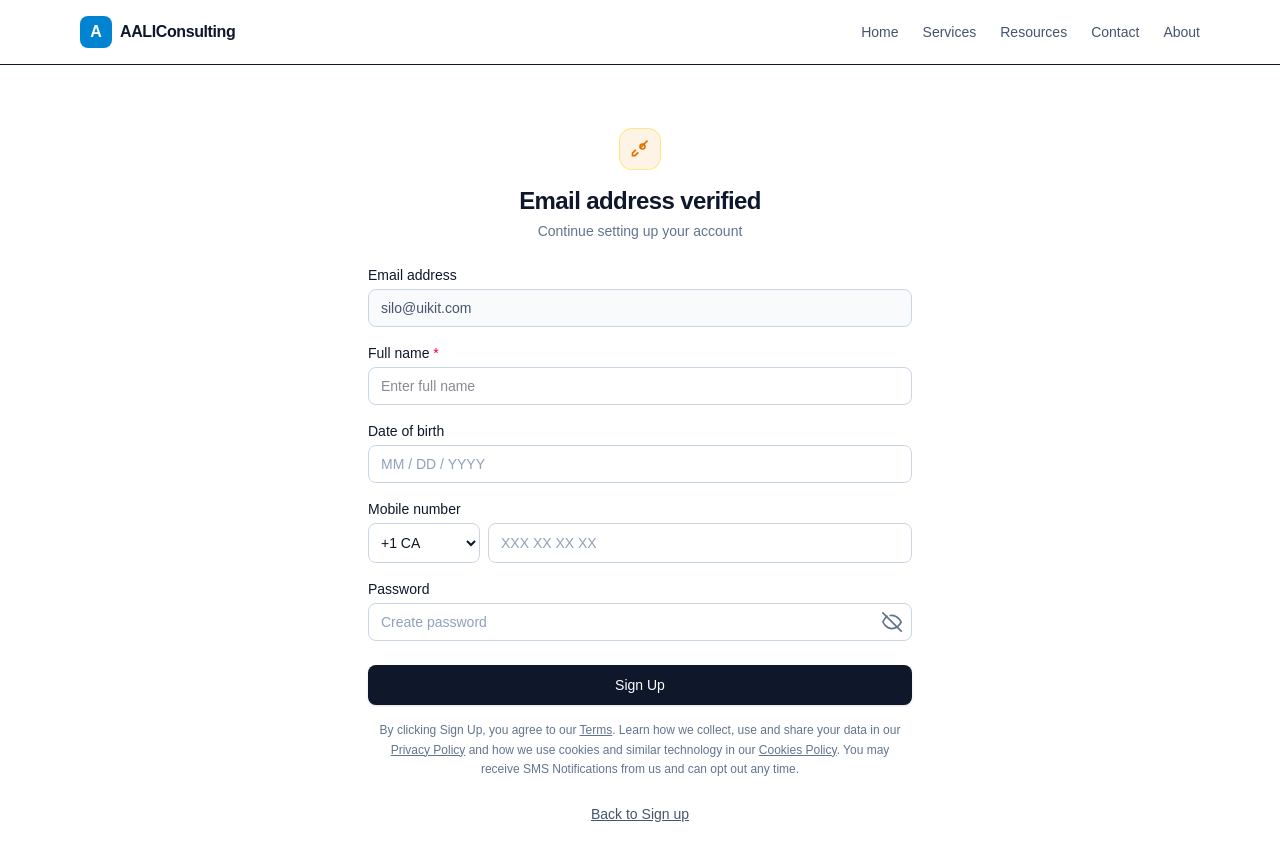
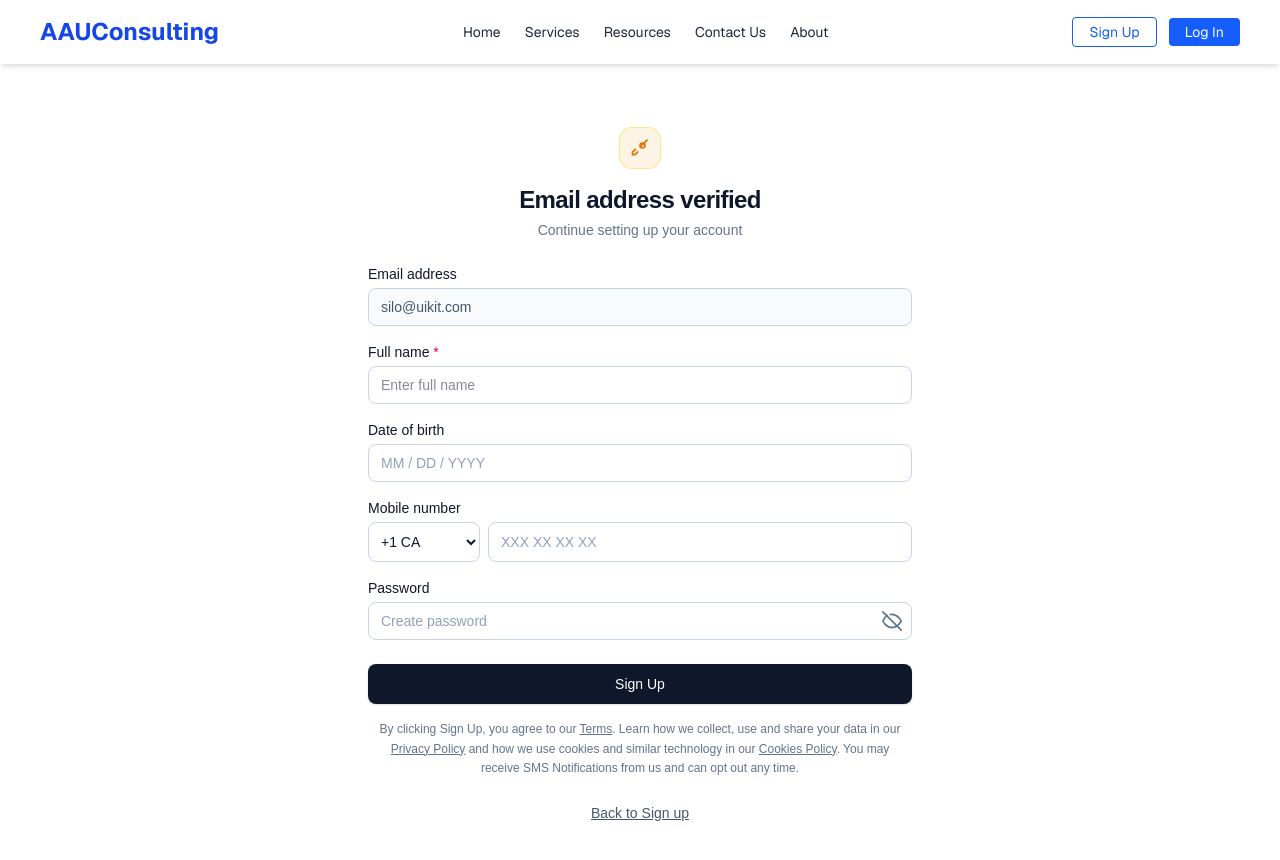
Before and after one commit to forbiddenbey13/aali-consulting, a Next.js app: page /signup in a window 1280 px wide. Shown: the top 860 px of the page. Built offline with nearby package versions, Linux system fonts and the light colour scheme.

Commit message:
Made Header Component

```diff
--- a/app/AboutUs/page.tsx
+++ b/app/AboutUs/page.tsx
@@ -1,4 +1,6 @@
+import Head from 'next/head';
 import React from 'react';
+import Header from '../components/Header';
 
 // The main AboutUsPage component.
 // It displays information about the company, including its vision, mission, and values.
@@ -55,24 +57,7 @@ const AboutUsPage: React.FC = () => {
     <div className="font-sans text-gray-800 bg-white min-h-screen">
 
       {/* Navbar section */}
-      <nav className="flex justify-between items-center px-4 md:px-10 py-4 shadow-md bg-white sticky top-0 z-50">
-        <div className="text-xl md:text-2xl font-bold text-blue-700">AAUConsulting</div>
-
-        {/* Navigation links, hidden on small screens */}
-        <ul className="hidden md:flex space-x-4 md:space-x-6 text-sm">
-          <li><a href="/" className="hover:text-blue-700 transition duration-300">Home</a></li>
-          <li><a href="/services" className="hover:text-blue-700 transition duration-300">Services</a></li>
-          <li><a href="/resources" className="hover:text-blue-700 transition duration-300">Resources</a></li>
-          <li><a href="/ContactUs" className="hover:text-blue-700 transition duration-300">Contact Us</a></li>
-          <li><a href="/about" className="hover:text-blue-700 transition duration-300">About</a></li>
-        </ul>
-
-        {/* Auth buttons, hidden on small screens */}
-        <div className="space-x-2 md:space-x-3 text-sm hidden md:block">
-          <button className="border border-blue-600 text-blue-600 px-3 md:px-4 py-1 rounded-full hover:bg-blue-50 transition duration-300">Sign Up</button>
-          <button className="bg-blue-600 text-white px-3 md:px-4 py-1 rounded-full hover:bg-blue-700 transition duration-300">Log In</button>
-        </div>
-      </nav>
+      <Header />
 
       {/* Hero section with a background gradient */}
       <section className="relative overflow-hidden bg-gradient-to-br from-blue-100 to-white px-4 md:px-10 py-16 md:py-24">
--- a/app/B&A/page.tsx
+++ b/app/B&A/page.tsx
@@ -1,4 +1,5 @@
 import React from "react";
+import Header from "../components/Header";
 
 const BookkeepingPage: React.FC = () => {
   const steps = [
@@ -43,20 +44,7 @@ const BookkeepingPage: React.FC = () => {
   return (
     <div className="font-sans text-gray-800">
       {/* Navbar */}
-      <nav className="flex justify-between items-center px-10 py-4 shadow-md bg-white sticky top-0 z-50">
-        <div className="text-2xl font-bold text-blue-700">AAUConsulting</div>
-        <ul className="hidden md:flex space-x-6 text-sm">
-          <li><a href="/" className="hover:text-blue-700">Home</a></li>
-          <li><a href="/services" className="hover:text-blue-700">Services</a></li>
-          <li><a href="/resources" className="hover:text-blue-700">Resources</a></li>
-          <li><a href="/ContactUs" className="hover:text-blue-700">Contact Us</a></li>
-          <li><a href="/about" className="hover:text-blue-700">About</a></li>
-        </ul>
-        <div className="space-x-3 text-sm hidden md:block">
-          <button className="border border-blue-600 text-blue-600 px-4 py-1 rounded hover:bg-blue-50">Sign Up</button>
-          <button className="bg-blue-600 text-white px-4 py-1 rounded hover:bg-blue-700">Log In</button>
-        </div>
-      </nav>
+      <Header />
 
       {/* Hero */}
       <section className="flex flex-col items-center justify-center px-6 py-24 bg-blue-50 text-center relative overflow-hidden">
--- a/app/ContactUs/page.tsx
+++ b/app/ContactUs/page.tsx
@@ -1,26 +1,13 @@
 import React from 'react';
 import ContactUs from '../components/ContactUs';
+import Header from '../components/Header';
 
 const HomePage: React.FC = () => {
 
 
   return (
     <div className="font-sans text-gray-800">
-      {/* Navbar */}
-      <nav className="flex justify-between items-center px-10 py-4 shadow-md bg-white sticky top-0 z-50">
-        <div className="text-2xl font-bold text-blue-700">AAUConsulting</div>
-        <ul className="hidden md:flex space-x-6 text-sm">
-          <li><a href="#" className="hover:text-blue-700">Home</a></li>
-          <li><a href="#" className="hover:text-blue-700">Services</a></li>
-          <li><a href="#" className="hover:text-blue-700">Resources</a></li>
-          <li><a href="ContactUs/" className="hover:text-blue-700">Contact Us</a></li>
-          <li><a href="/AboutUs" className="hover:text-blue-700">About</a></li>
-        </ul>
-        <div className="space-x-3 text-sm hidden md:block">
-          <button className="border border-blue-600 text-blue-600 px-4 py-1 rounded hover:bg-blue-50">Sign Up</button>
-          <button className="bg-blue-600 text-white px-4 py-1 rounded hover:bg-blue-700">Log In</button>
-        </div>
-      </nav>
+      <Header />
 
       <ContactUs />
 
--- a/app/P&C/page.tsx
+++ b/app/P&C/page.tsx
@@ -1,4 +1,6 @@
+import Head from "next/head";
 import React from "react";
+import Header from "../components/Header";
 
 const TaxPage: React.FC = () => {
   const steps = [
@@ -43,20 +45,7 @@ const TaxPage: React.FC = () => {
   return (
     <div className="font-sans text-gray-800">
       {/* Navbar */}
-      <nav className="flex justify-between items-center px-10 py-4 shadow-md bg-white sticky top-0 z-50">
-        <div className="text-2xl font-bold text-blue-700">AAUConsulting</div>
-        <ul className="hidden md:flex space-x-6 text-sm">
-          <li><a href="/" className="hover:text-blue-700">Home</a></li>
-          <li><a href="/services" className="hover:text-blue-700">Services</a></li>
-          <li><a href="/resources" className="hover:text-blue-700">Resources</a></li>
-          <li><a href="/ContactUs" className="hover:text-blue-700">Contact Us</a></li>
-          <li><a href="/about" className="hover:text-blue-700">About</a></li>
-        </ul>
-        <div className="space-x-3 text-sm hidden md:block">
-          <button className="border border-blue-600 text-blue-600 px-4 py-1 rounded hover:bg-blue-50">Sign Up</button>
-          <button className="bg-blue-600 text-white px-4 py-1 rounded hover:bg-blue-700">Log In</button>
-        </div>
-      </nav>
+      <Header />
 
       {/* Hero */}
       <section className="flex flex-col items-center justify-center px-6 py-24 bg-blue-50 text-center relative overflow-hidden">
--- a/app/SFP/page.tsx
+++ b/app/SFP/page.tsx
@@ -1,5 +1,7 @@
 import React from "react";
 import { CheckCircle } from "lucide-react";
+import Head from "next/head";
+import Header from "../components/Header";
 
 const FinancialPlanningPage: React.FC = () => {
   const steps = [
@@ -43,21 +45,7 @@ const FinancialPlanningPage: React.FC = () => {
 
   return (
     <div className="font-sans text-gray-800">
-      {/* Navbar */}
-      <nav className="flex justify-between items-center px-10 py-4 shadow-md bg-white sticky top-0 z-50">
-        <div className="text-2xl font-bold text-blue-700">AAUConsulting</div>
-        <ul className="hidden md:flex space-x-6 text-sm">
-          <li><a href="/" className="hover:text-blue-700">Home</a></li>
-          <li><a href="/services" className="hover:text-blue-700">Services</a></li>
-          <li><a href="/resources" className="hover:text-blue-700">Resources</a></li>
-          <li><a href="/contact" className="hover:text-blue-700">Contact Us</a></li>
-          <li><a href="/about" className="hover:text-blue-700">About</a></li>
-        </ul>
-        <div className="space-x-3 text-sm hidden md:block">
-          <button className="border border-blue-600 text-blue-600 px-4 py-1 rounded hover:bg-blue-50">Sign Up</button>
-          <button className="bg-blue-600 text-white px-4 py-1 rounded hover:bg-blue-700">Log In</button>
-        </div>
-      </nav>
+      <Header />
 
       {/* Hero */}
       <section className="flex flex-col items-center justify-center px-6 py-24 bg-blue-50 text-center">
--- a/app/SSBR/page.tsx
+++ b/app/SSBR/page.tsx
@@ -1,4 +1,5 @@
 import React from 'react';
+import Header from '../components/Header';
 
 // The main BookkeepingPage component.
 // It displays a landing page for bookkeeping and accounting services.
@@ -52,24 +53,8 @@ const BookkeepingPage: React.FC = () => {
     <div className="font-sans text-gray-800 bg-white min-h-screen">
 
       {/* Navbar section */}
-      <nav className="flex justify-between items-center px-4 md:px-10 py-4 shadow-md bg-white sticky top-0 z-50">
-        <div className="text-xl md:text-2xl font-bold text-blue-700">AAUConsulting</div>
+      <Header />
 
-        {/* Navigation links, hidden on small screens */}
-        <ul className="hidden md:flex space-x-4 md:space-x-6 text-sm">
-          <li><a href="/" className="hover:text-blue-700 transition duration-300">Home</a></li>
-          <li><a href="/services" className="hover:text-blue-700 transition duration-300">Services</a></li>
-          <li><a href="/resources" className="hover:text-blue-700 transition duration-300">Resources</a></li>
-          <li><a href="/ContactUs" className="hover:text-blue-700 transition duration-300">Contact Us</a></li>
-          <li><a href="/about" className="hover:text-blue-700 transition duration-300">About</a></li>
-        </ul>
-
-        {/* Auth buttons, hidden on small screens */}
-        <div className="space-x-2 md:space-x-3 text-sm hidden md:block">
-          <button className="border border-blue-600 text-blue-600 px-3 md:px-4 py-1 rounded-full hover:bg-blue-50 transition duration-300">Sign Up</button>
-          <button className="bg-blue-600 text-white px-3 md:px-4 py-1 rounded-full hover:bg-blue-700 transition duration-300">Log In</button>
-        </div>
-      </nav>
 
       {/* Hero section */}
       <section className="flex flex-col items-center justify-center text-center px-4 py-16 md:py-24 bg-blue-50 relative overflow-hidden">
--- /dev/null
+++ b/app/components/Header.tsx
@@ -0,0 +1,30 @@
+import React from 'react';
+import ContactUs from '../components/ContactUs';
+
+const HomePage: React.FC = () => {
+
+
+  return (
+    <div className="font-sans text-gray-800">
+      {/* Navbar */}
+      <nav className="flex justify-between items-center px-10 py-4 shadow-md bg-white sticky top-0 z-50">
+        <div className="text-2xl font-bold text-blue-700">AAUConsulting</div>
+        <ul className="hidden md:flex space-x-6 text-sm">
+          <li><a href="/" className="hover:text-blue-700">Home</a></li>
+          <li><a href="#" className="hover:text-blue-700">Services</a></li>
+          <li><a href="#" className="hover:text-blue-700">Resources</a></li>
+          <li><a href="/ContactUs" className="hover:text-blue-700">Contact Us</a></li>
+          <li><a href="/AboutUs" className="hover:text-blue-700">About</a></li>
+        </ul>
+        <div className="space-x-3 text-sm hidden md:block">
+          <button className="border border-blue-600 text-blue-600 px-4 py-1 rounded hover:bg-blue-50">Sign Up</button>
+          <button className="bg-blue-600 text-white px-4 py-1 rounded hover:bg-blue-700">Log In</button>
+        </div>
+      </nav>
+
+
+    </div>
+  );
+};
+
+export default HomePage;
--- a/app/page.tsx
+++ b/app/page.tsx
@@ -1,4 +1,5 @@
 import React from 'react';
+import Header from './components/Header';
 
 const HomePage: React.FC = () => {
   const detailedSections = [
@@ -38,21 +39,7 @@ const HomePage: React.FC = () => {
 
   return (
     <div className="font-sans text-gray-800">
-      {/* Navbar */}
-      <nav className="flex justify-between items-center px-10 py-4 shadow-md bg-white sticky top-0 z-50">
-        <div className="text-2xl font-bold text-blue-700">AAUConsulting</div>
-        <ul className="hidden md:flex space-x-6 text-sm">
-          <li><a href="#" className="hover:text-blue-700">Home</a></li>
-          <li><a href="#" className="hover:text-blue-700">Services</a></li>
-          <li><a href="#" className="hover:text-blue-700">Resources</a></li>
-          <li><a href="/ContactUs" className="hover:text-blue-700">Contact Us</a></li>
-          <li><a href="/AboutUs" className="hover:text-blue-700">About</a></li>
-        </ul>
-        <div className="space-x-3 text-sm hidden md:block">
-          <button className="border border-blue-600 text-blue-600 px-4 py-1 rounded hover:bg-blue-50">Sign Up</button>
-          <button className="bg-blue-600 text-white px-4 py-1 rounded hover:bg-blue-700">Log In</button>
-        </div>
-      </nav>
+      <Header />
 
       {/* Hero */}
       <section className="flex flex-col md:flex-row items-center justify-between px-10 py-24 bg-blue-50 relative overflow-hidden">
--- a/app/signup/page.tsx
+++ b/app/signup/page.tsx
@@ -6,6 +6,7 @@ import Link from "next/link";
 // Optional: if you want to read email from the URL (?email=...)
 import { useSearchParams } from "next/navigation";
 import ContactUs from "../components/ContactUs";
+import Header from "../components/Header";
 
 // A small eye icon for the password toggle (no external deps)
 const EyeIcon: React.FC<{ open?: boolean; className?: string }> = ({ open, className }) => (
@@ -68,25 +69,7 @@ export default function SignUpAdditionalData() {
 
   return (
     <main className="min-h-screen bg-white text-slate-900">
-      {/* Top Nav */}
-      <header className="border-b">
-        <div className="mx-auto flex h-16 max-w-6xl items-center justify-between px-4">
-          <div className="flex items-center gap-2">
-            <div className="grid h-8 w-8 place-items-center rounded-lg bg-sky-600 text-white">
-              <span className="font-bold">A</span>
-            </div>
-            <span className="font-semibold tracking-tight">AALIConsulting</span>
-          </div>
-
-          <nav className="hidden gap-6 text-sm md:flex">
-            <Link href="#" className="text-slate-600 hover:text-slate-900">Home</Link>
-            <Link href="#" className="text-slate-600 hover:text-slate-900">Services</Link>
-            <Link href="#" className="text-slate-600 hover:text-slate-900">Resources</Link>
-            <Link href="#" className="text-slate-600 hover:text-slate-900">Contact</Link>
-            <Link href="#" className="text-slate-600 hover:text-slate-900">About</Link>
-          </nav>
-        </div>
-      </header>
+      <Header />
 
       {/* Content */}
       <section className="mx-auto grid max-w-xl place-items-center px-4 py-16">
```
